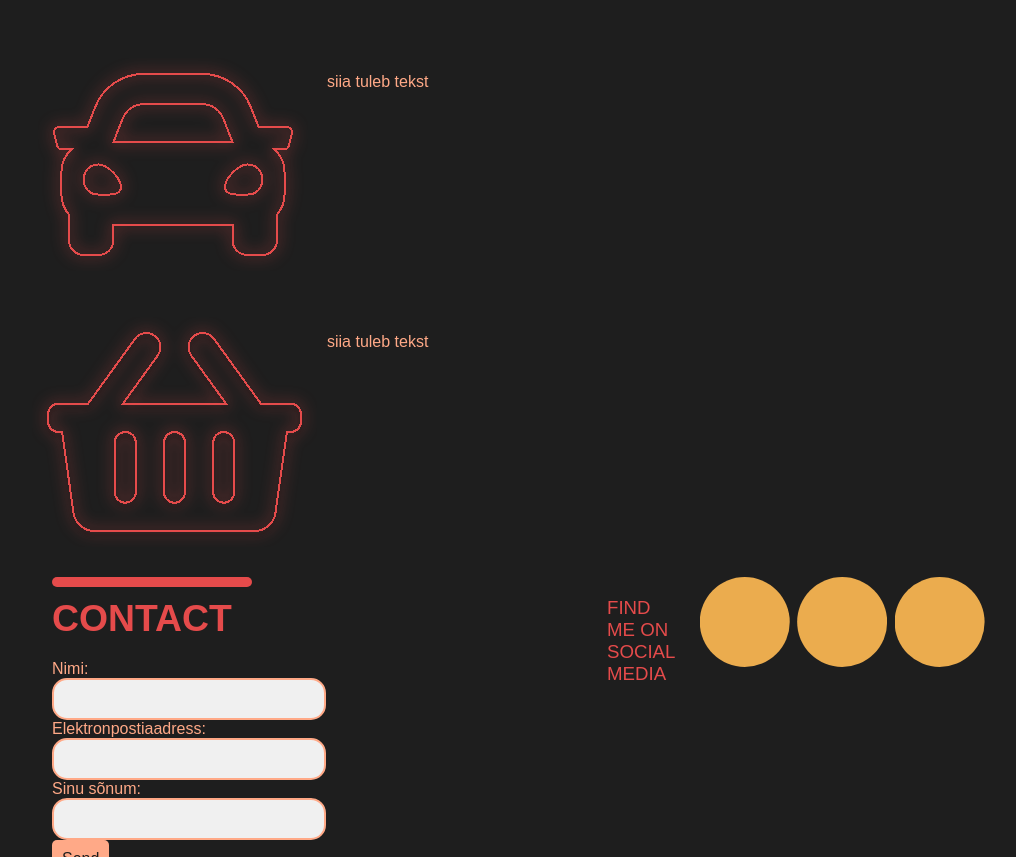
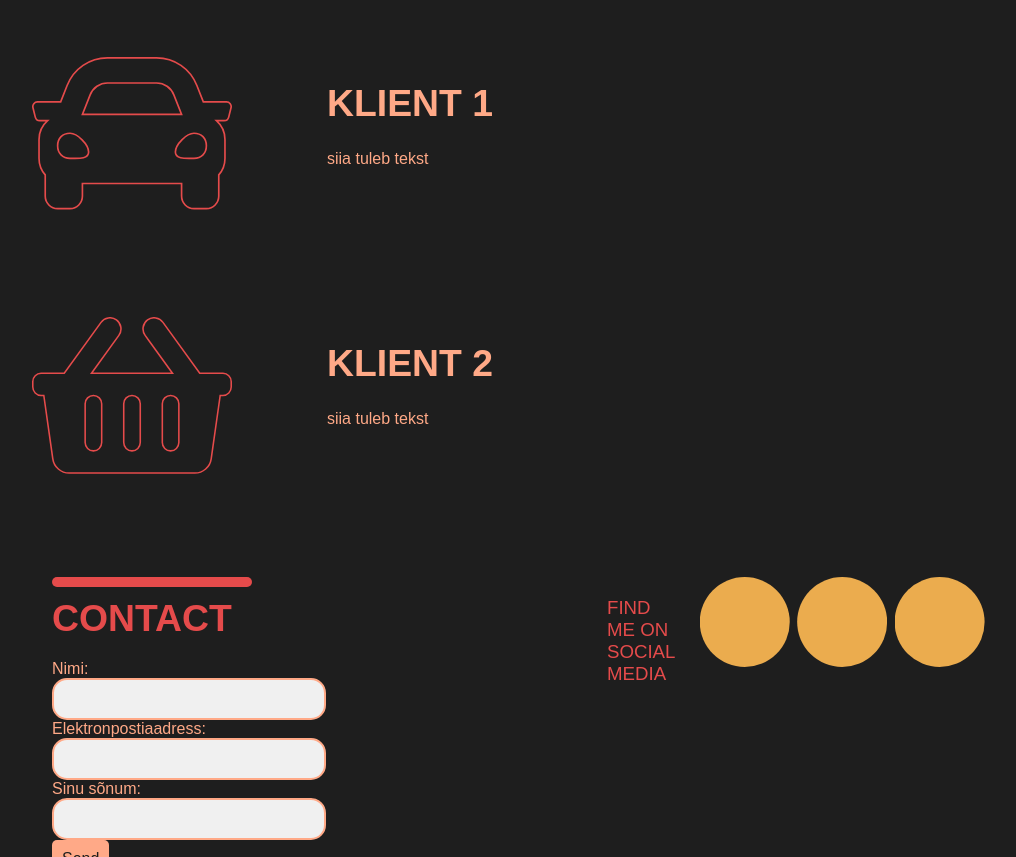
Before and after one commit to kazotaja/myDesktopView, a plain HTML site: page index.html in a window 1280 px wide. Shown: the part 979-1836 px from the top of the page, without its empty margins (108-1124 px from the left). Drawn offline with Linux system fonts and the light colour scheme; a web font is replaced by a local one.

Commit message:
save first page files

```diff
--- a/index.html
+++ b/index.html
@@ -50,14 +50,20 @@
 
             <div class="myclients" >
                 <div class="frame"></div>
-                <div class="client_image"><img src="/images/icns/car.svg"></div>
-                <div class="client_text"><p>siia tuleb tekst</p></div>
+                <div class="client_image"><svg width="200" viewBox="0 0 240 183" fill="none" xmlns="http://www.w3.org/2000/svg">
+                    <path d="M233.416 53.7917H205.586L197.851 34.1833C189.902 14.0235 170.931 1 149.516 1H90.4809C69.0701 1 50.0952 14.0235 42.1417 34.1833L34.4067 53.7917H6.58109C2.95066 53.7917 0.287098 57.2514 1.1703 60.8196L3.95937 72.1321C4.57761 74.6491 6.80886 76.4167 9.37016 76.4167H18.6996C12.4567 81.9456 8.43582 89.9822 8.43582 99.0417V121.667C8.43582 129.265 11.2993 136.123 15.8733 141.431V166.917C15.8733 175.245 22.5345 182 30.7483 182H45.6234C53.8372 182 60.4984 175.245 60.4984 166.917V151.833H179.499V166.917C179.499 175.245 186.16 182 194.374 182H209.249C217.462 182 224.124 175.245 224.124 166.917V141.431C228.698 136.128 231.561 129.27 231.561 121.667V99.0417C231.561 89.9822 227.54 81.9456 221.302 76.4167H230.631C233.193 76.4167 235.424 74.6491 236.042 72.1321L238.831 60.8196C239.71 57.2514 237.046 53.7917 233.416 53.7917ZM69.7627 45.3874C73.1515 36.7993 81.356 31.1667 90.4809 31.1667H149.516C158.641 31.1667 166.845 36.7993 170.234 45.3874L179.499 68.875H60.4984L69.7627 45.3874ZM45.6234 121.572C36.6984 121.572 30.7483 115.558 30.7483 106.536C30.7483 97.5145 36.6984 91.5 45.6234 91.5C54.5484 91.5 67.9359 105.033 67.9359 114.054C67.9359 123.076 54.5484 121.572 45.6234 121.572ZM194.374 121.572C185.449 121.572 172.061 123.076 172.061 114.054C172.061 105.033 185.449 91.5 194.374 91.5C203.299 91.5 209.249 97.5145 209.249 106.536C209.249 115.558 203.299 121.572 194.374 121.572Z" stroke="#E54B4B" stroke-width="2"/>
+                    </svg>
+                    </div>
+                    <div class="client_text"><h1>Klient 1</h1><p></p>siia tuleb tekst</p></div>
                 </div>
 
                 <div class="frame"></div>
                 <div class="myclients">
-                <div class="client_image"><img src="/images/icns/cart.svg"></div>
-                <div class="client_text"><p>siia tuleb tekst</p></div>
+                <div class="client_image"><svg width="200" viewBox="0 0 255 200" fill="none" xmlns="http://www.w3.org/2000/svg">
+                    <path d="M254 82.3222V89.3936C254 95.2518 249.28 100.001 243.458 100.001H239.944L228.475 180.786C226.991 191.237 218.096 199 207.603 199H47.3965C36.9045 199 28.0091 191.237 26.5249 180.786L15.0556 100.001H11.5417C5.71959 100.001 1 95.2518 1 89.3936V82.3222C1 76.464 5.71959 71.7151 11.5417 71.7151H41.1203L88.0219 6.82586C92.5878 0.50935 101.378 -0.887692 107.656 3.7065C113.934 8.30069 115.322 17.1457 110.756 23.4626L75.8797 71.7151H179.12L144.244 23.4622C139.678 17.1457 141.066 8.30025 147.344 3.70606C153.621 -0.888134 162.413 0.508466 166.979 6.82542L213.88 71.7151H243.458C249.28 71.7151 254 76.464 254 82.3222ZM138.042 160.107V110.608C138.042 104.75 133.322 100.001 127.5 100.001C121.678 100.001 116.958 104.75 116.958 110.608V160.107C116.958 165.966 121.678 170.714 127.5 170.714C133.322 170.714 138.042 165.966 138.042 160.107ZM187.236 160.107V110.608C187.236 104.75 182.517 100.001 176.694 100.001C170.872 100.001 166.153 104.75 166.153 110.608V160.107C166.153 165.966 170.872 170.714 176.694 170.714C182.517 170.714 187.236 165.966 187.236 160.107ZM88.8472 160.107V110.608C88.8472 104.75 84.1276 100.001 78.3056 100.001C72.4835 100.001 67.7639 104.75 67.7639 110.608V160.107C67.7639 165.966 72.4835 170.714 78.3056 170.714C84.1276 170.714 88.8472 165.966 88.8472 160.107Z" stroke="#E54B4B" stroke-width="2"/>
+                    </svg>
+                    </div>
+                <div class="client_text"><h1>Klient 2</h1><p></p>siia tuleb tekst</p></div>
                 </div>
 
 
```
Also changed, not shown: 1 other file.
